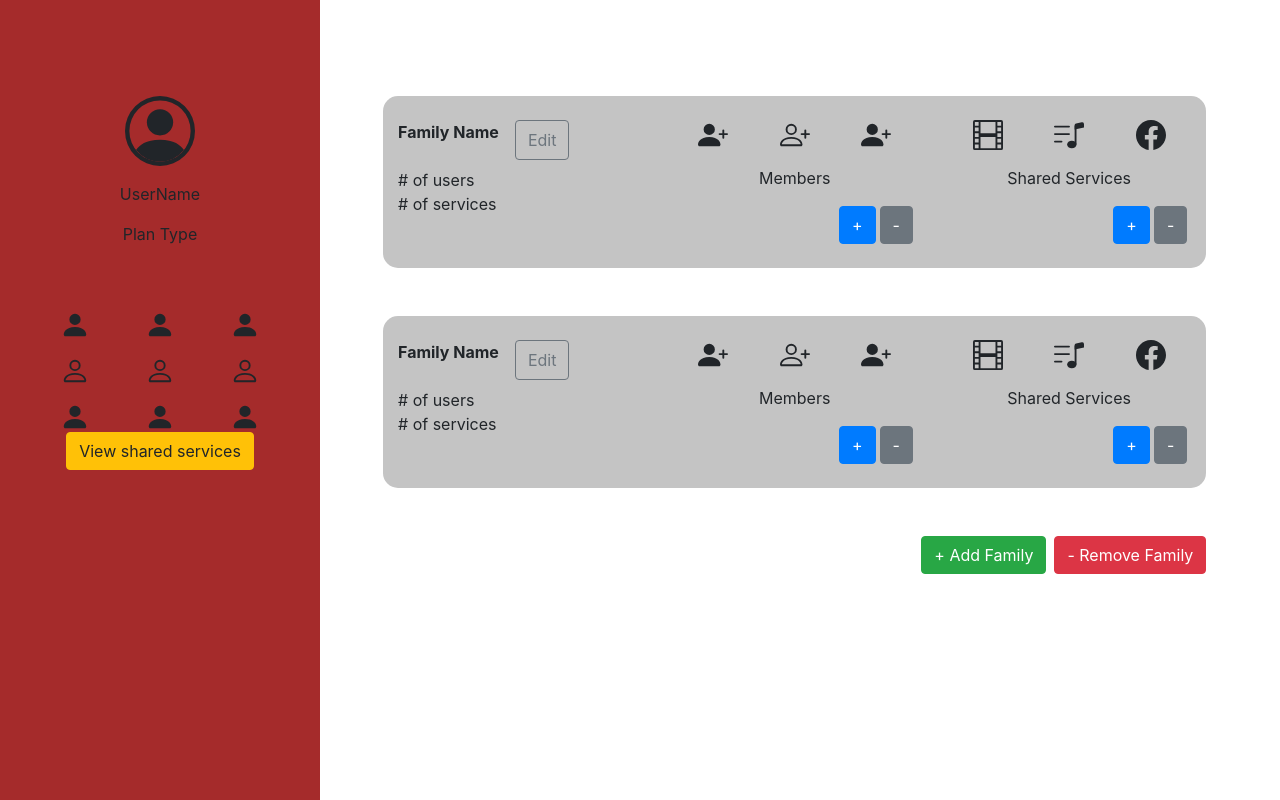
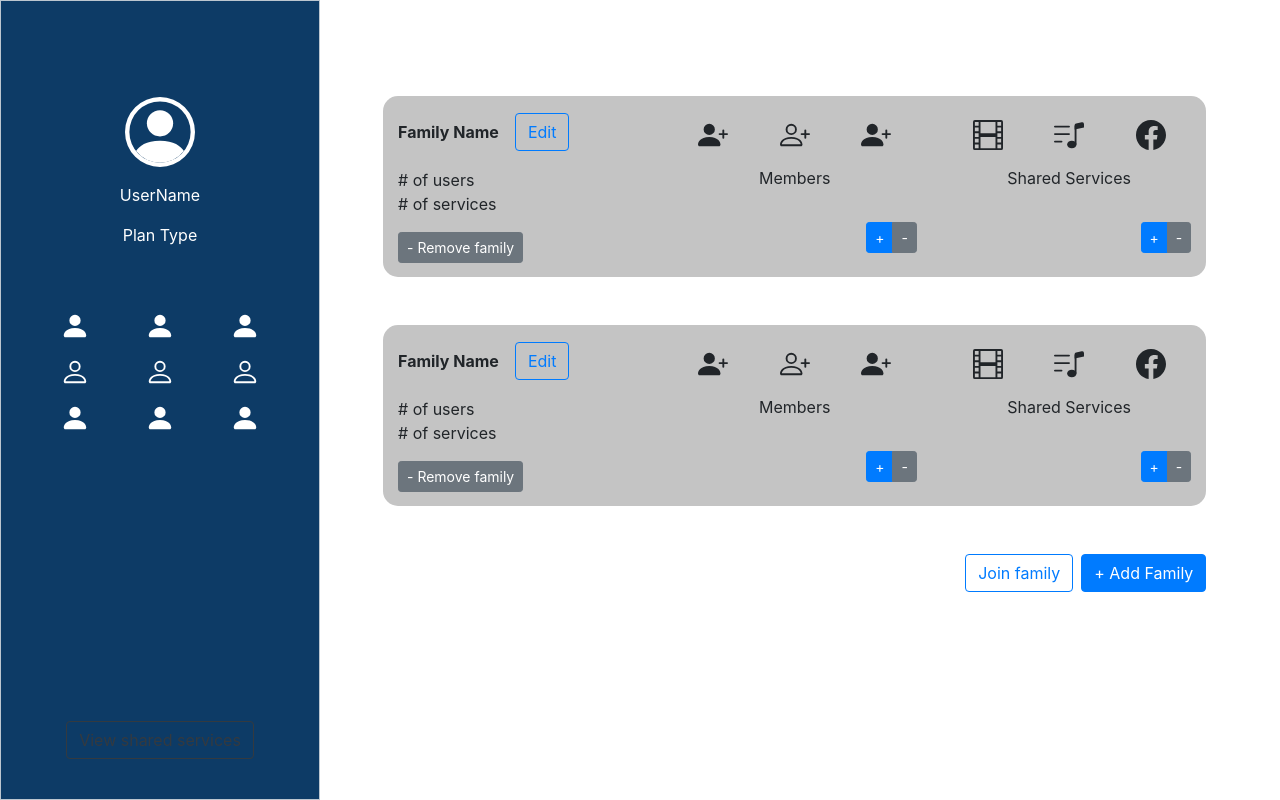
Before and after one commit to FamPassLLC/FamPass, a React app: page /family in a window 1280 px wide. Built offline with nearby package versions, Linux system fonts and the light colour scheme.

Commit message:
verifying username and password for popup.js

```diff
--- a/client/App.jsx
+++ b/client/App.jsx
@@ -19,22 +19,27 @@ class App extends Component {
 
   render() {
     return (
+    <Switch>
       <Router>
         <div>
         {/* <Route exact path="/">
           <LoginPage></LoginPage>
         </Route> */}
           <Route exact path="/">
-          <WelcomePage></WelcomePage>
+            <WelcomePage/>
           </Route>
+
           <Route exact path="/family">
-          <FamilyPage></FamilyPage>
+            <FamilyPage/>
           </Route>
+
           <Route exact path="/services">
             <ServicesPage/>
           </Route>
+
         </div>
       </Router>
+    </Switch>
 
     );
   }
--- a/client/chrome extension/extension.css
+++ b/client/chrome extension/extension.css
@@ -1,13 +1,39 @@
+@import url('https://fonts.googleapis.com/css2?family=Permanent+Marker&display=swap');
+@import url('https://fonts.googleapis.com/css2?family=Roboto&display=swap');
+
+body {
+    background-color: rgb(13, 59, 102);
+}
+
+#logo {
+    font-family: 'Permanent Marker', cursive;
+    color: white;
+    display: flex;
+    justify-content: center;
+}
+
 #login {
+    font-family: 'Roboto';
+    color: white;
     display: flex;
     flex-direction: column;
     justify-content: flex-start;
-    width: 100vw;
-    height: 60vh;
-    margin: 10px
+    width: fit-content;
+    height: fit-content;
+    margin: 3vw;
+
 }
 
-/* #userName {
+#userName {
     display: flex;
     justify-content: flex-start;
-} */
+    margin: 5vw;
+}
+
+#passWord {
+    margin: 5vw 0vw 5vw 0vw;
+}
+
+#button {
+    margin: 1vw 0vw 5vw 0vw;
+}
--- a/client/chrome extension/script.js
+++ /dev/null
@@ -1,6 +0,0 @@
-document.addEventListener('DOMContentLoaded', function() {
-    let login = document.getElementById('login');
-    login.addEventListener('click', function() {
-       alert("Welcome to FamPack!");
-    })
-})
--- a/client/componentStyles/style.css
+++ b/client/componentStyles/style.css
@@ -1,5 +1,16 @@
+@import url('https://fonts.googleapis.com/css2?family=Permanent+Marker&display=swap');
+@import url('https://fonts.googleapis.com/css2?family=Roboto&display=swap');
+
 body {
   margin: 0;
   padding: 0;
   box-sizing: border-box;
 }
+
+#sideBarButton {
+  margin-top: 30vh;
+}
+
+#viewMyFamilies {
+  border: solid 0 1px 0 0 darkgrey;
+}
--- a/client/components/FamilyDisplay.jsx
+++ b/client/components/FamilyDisplay.jsx
@@ -40,19 +40,20 @@ function FamilyDisplay() {
     <div id="familyName"
       className='d-flex mb-5 justify-content-around'
       style={{ backgroundColor: 'rgb(196, 196, 196)', borderRadius: '15px' }}>
-      <div className='py-4 col-4'>
-        <div className='d-flex'>
-          <p className='mr-3'>
+      <div className='py-2 col-4'>
+        <div className='d-flex align-items-center'>
+          <p className='mt-3 mr-3'>
             {/* update name to be dynamic from backend */}
             <strong>Family Name</strong>
           </p>
-          <button className='btn btn-outline-secondary'>Edit</button>
+          <button className='btn btn-outline-primary'>Edit</button>
         </div>
         <p className='mb-0 mt-2'># of users</p>
         <p># of services</p>
+        <button className='btn btn-secondary btn-sm'>- Remove family</button>
       </div>
 
-      <div id="members" className=' py-4  col-4'>
+      <div id="members" className=' py-4 col-4'>
         <div className='justify-content-around d-flex'>
           <svg
             xmlns='http://www.w3.org/2000/svg'
@@ -98,8 +99,10 @@ function FamilyDisplay() {
         </div>
         <p className='text-center mt-3'>Members</p>
         <div className='d-flex justify-content-end'>
-          <button className='btn btn-primary mr-1'>+</button>
-          <button className='btn btn-secondary mr-1'>-</button>
+          <div className='btn-group' role='group' aria-label='Side-by-side button group'>
+            <button className='btn btn-primary btn-sm mt-3'>+</button>
+           <button className='btn btn-secondary btn-sm mt-3'>-</button>
+          </div>
         </div>
       </div>
 
@@ -152,9 +155,12 @@ function FamilyDisplay() {
         </div>
         <p className='text-center mt-3'>Shared Services</p>
         <div className='d-flex justify-content-end'>
-          <button className='btn btn-primary mr-1'>+</button>
-          <button className='btn btn-secondary mr-1'>-</button>
+          <div className='btn-group' role='group' aria-label='Side-by-side button group'>
+            <button className='btn btn-primary btn-sm mt-3'>+</button>
+           <button className='btn btn-secondary btn-sm mt-3'>-</button>
+          </div>
         </div>
+
       </div>
     </div>
   );
--- a/client/components/FamilyPage.jsx
+++ b/client/components/FamilyPage.jsx
@@ -15,8 +15,8 @@ function FamilyPage() {
         <FamilyDisplay />
         <FamilyDisplay />
         <div className='d-flex justify-content-end'>
-          <button className='btn btn-success mr-2'>+ Add Family</button>
-          <button className='btn btn-danger '>- Remove Family</button>
+          <button className='btn btn-outline-primary mr-2'>Join family</button>
+          <button className='btn btn-primary'>+ Add Family</button>
         </div>
       </div>
     </div>
--- a/client/components/SideBar.jsx
+++ b/client/components/SideBar.jsx
@@ -49,7 +49,7 @@ function SideBar(props) {
 
   return (
     <div
-      style={{ backgroundColor: 'rgb(165, 43, 43)', height: '100vh' }}
+      style={{ backgroundColor: 'rgb(13, 59, 102)', height: '100vh', border: 'solid 1px rgb(188, 198, 207)' }}
       className='d-flex flex-column align-items-center justify-content-start'
     >
       <div id='avatar' className='mt-5 pt-5 mb-3'>
@@ -57,7 +57,7 @@ function SideBar(props) {
           xmlns='http://www.w3.org/2000/svg'
           width='70'
           height='70'
-          fill='currentColor'
+          fill='white'
           className='bi bi-person-circle'
           viewBox='0 0 16 16'
         >
@@ -70,8 +70,8 @@ function SideBar(props) {
         </svg>
       </div>
 
-      <p className='text-center '>UserName</p>
-      <p className='text-center'>Plan Type</p>
+      <p className='text-center' style={{color: 'white'}}>UserName</p>
+      <p className='text-center' style={{color: 'white'}}>Plan Type</p>
 
       <div id='totalUsers' className='mt-5' style={{ width: '80%' }}>
         <div className='d-flex justify-content-around mb-3'>
@@ -79,7 +79,7 @@ function SideBar(props) {
             xmlns='http://www.w3.org/2000/svg'
             width='30'
             height='30'
-            fill='currentColor'
+            fill='white'
             className='bi bi-person-fill'
             viewBox='0 0 16 16'
           >
@@ -92,7 +92,7 @@ function SideBar(props) {
             xmlns='http://www.w3.org/2000/svg'
             width='30'
             height='30'
-            fill='currentColor'
+            fill='white'
             className='bi bi-person-fill'
             viewBox='0 0 16 16'
           >
@@ -105,7 +105,7 @@ function SideBar(props) {
             xmlns='http://www.w3.org/2000/svg'
             width='30'
             height='30'
-            fill='currentColor'
+            fill='white'
             className='bi bi-person-fill'
             viewBox='0 0 16 16'
           >
@@ -121,7 +121,7 @@ function SideBar(props) {
             xmlns='http://www.w3.org/2000/svg'
             width='30'
             height='30'
-            fill='currentColor'
+            fill='white'
             className='bi bi-person'
             viewBox='0 0 16 16'
           >
@@ -134,7 +134,7 @@ function SideBar(props) {
             xmlns='http://www.w3.org/2000/svg'
             width='30'
             height='30'
-            fill='currentColor'
+            fill='white'
             className='bi bi-person'
             viewBox='0 0 16 16'
           >
@@ -147,7 +147,7 @@ function SideBar(props) {
             xmlns='http://www.w3.org/2000/svg'
             width='30'
             height='30'
-            fill='currentColor'
+            fill='white'
             className='bi bi-person'
             viewBox='0 0 16 16'
           >
@@ -163,7 +163,7 @@ function SideBar(props) {
             xmlns='http://www.w3.org/2000/svg'
             width='30'
             height='30'
-            fill='currentColor'
+            fill='white'
             className='bi bi-person-fill'
             viewBox='0 0 16 16'
           >
@@ -176,7 +176,7 @@ function SideBar(props) {
             xmlns='http://www.w3.org/2000/svg'
             width='30'
             height='30'
-            fill='currentColor'
+            fill='white'
             className='bi bi-person-fill'
             viewBox='0 0 16 16'
           >
@@ -189,7 +189,7 @@ function SideBar(props) {
             xmlns='http://www.w3.org/2000/svg'
             width='30'
             height='30'
-            fill='currentColor'
+            fill='white'
             className='bi bi-person-fill'
             viewBox='0 0 16 16'
           >
@@ -200,8 +200,8 @@ function SideBar(props) {
           </svg>
         </div>
       </div>
-        <div className='d-flex flex-column align-items-center'>
-          <button onClick={switchTo} className='btn btn-warning'>{props.switchTo}</button>
+        <div className='d-flex flex-column align-items-center mt-5' style={{color: 'white'}}>
+          <button id='sideBarButton' onClick={switchTo} className='btn btn-outline-dark'>{props.switchTo}</button>
         </div>
 
     </div>
```
Also changed, not shown: client/chrome extension/popup.html (+10 -7 lines), client/chrome extension/popup.js (added, +36 -0 lines), client/chrome extension/background.js (added), client/chrome extension/manifest.json. Lines whose indentation alone changed are shown as unchanged.
